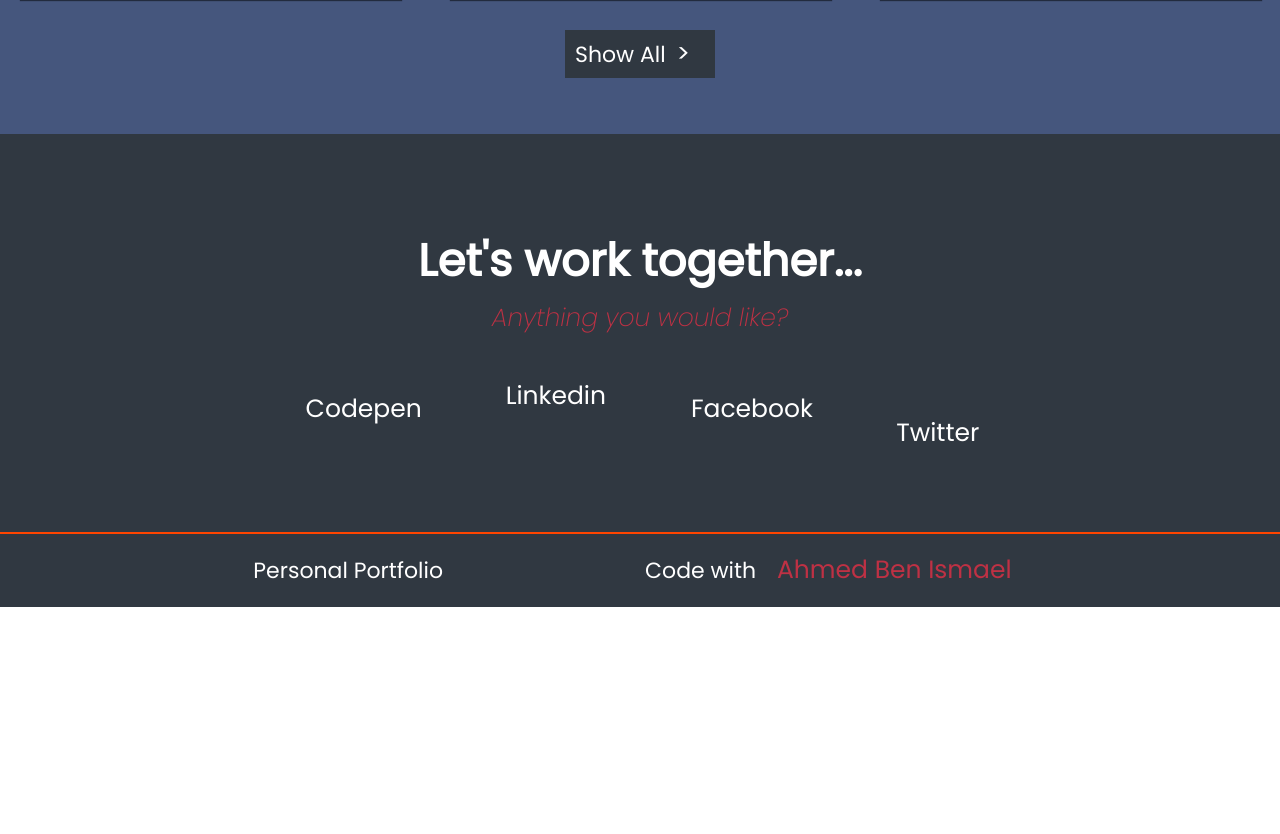
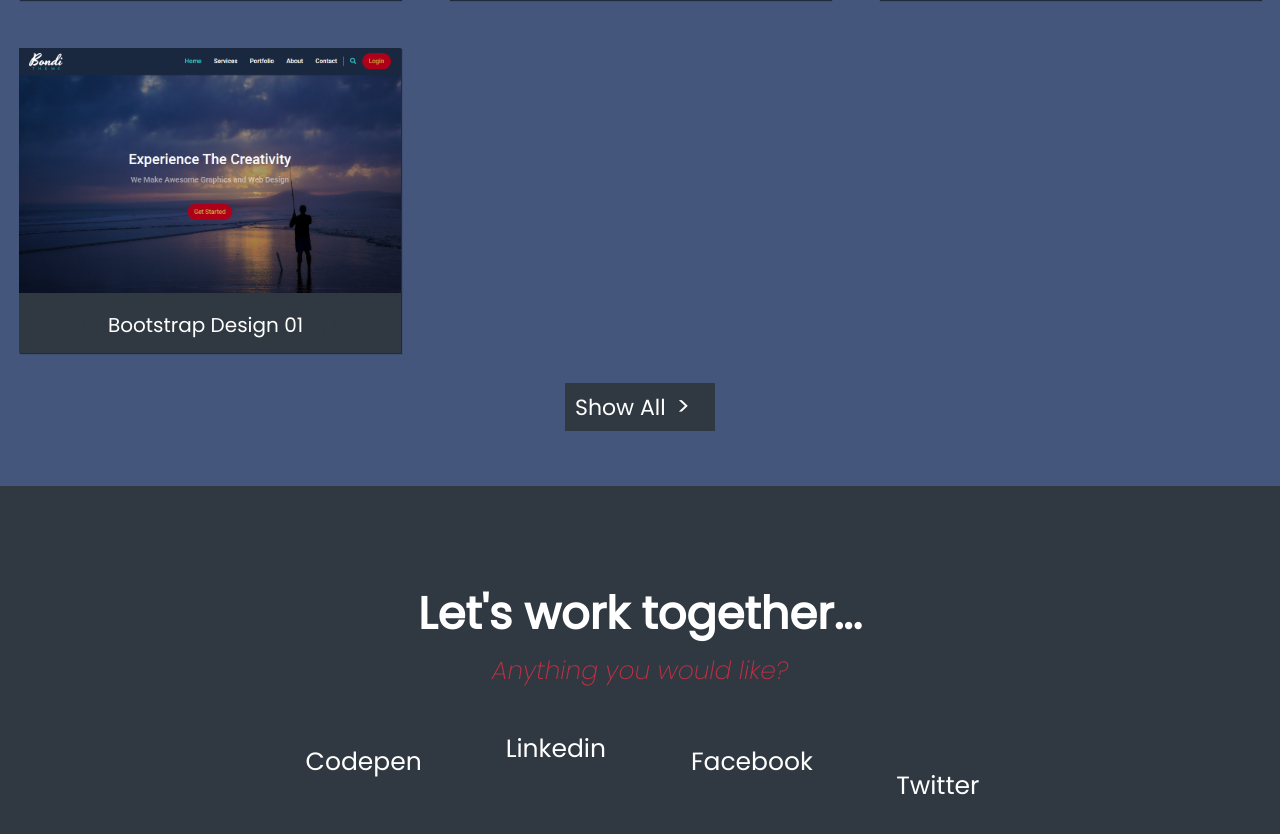
Before and after one commit to themarker20/Personal-Portfolio, a plain HTML site: page index.html in a window 1280 px wide. Shown: the part 1779-2613 px from the top of the page. Before the commit the page ends 2386 px from the top, so only its background shows below. Drawn offline with Linux system fonts and the light colour scheme; files whose address does not match are found by name.

Commit message:
Add Bondi Bootstrap Design into projects

```diff
--- a/index.html
+++ b/index.html
@@ -108,6 +108,16 @@
 					</div>
 				</a>
 			</div>
+			<div class="project-tile">
+				<a href="https://themarker20.github.io/Bootstrap-Practice-01/" target="_blank">
+					<img src="./imgs/bondi-bootstrap-practice.png" alt="Animation Fill Background">
+					<div class="title">
+						<span class="mark">< </saan>
+						<p>Bootstrap Design 01</p>
+						<span class="mark"> /></span>
+					</div>
+				</a>
+			</div>
 		</div>
 		<a id="btn" href="https://codepen.io/ABIHD20" target="_blank">Show All <span> ></span></a>
 	</section>
```
Also changed, not shown: imgs/bondi-bootstrap-practice.png (added).
